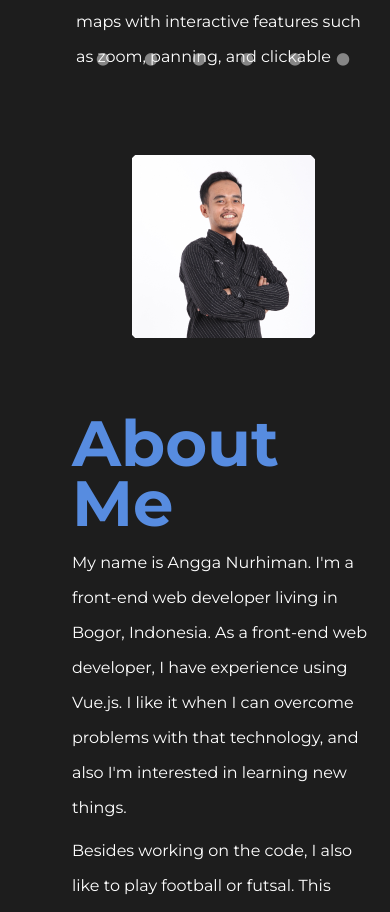
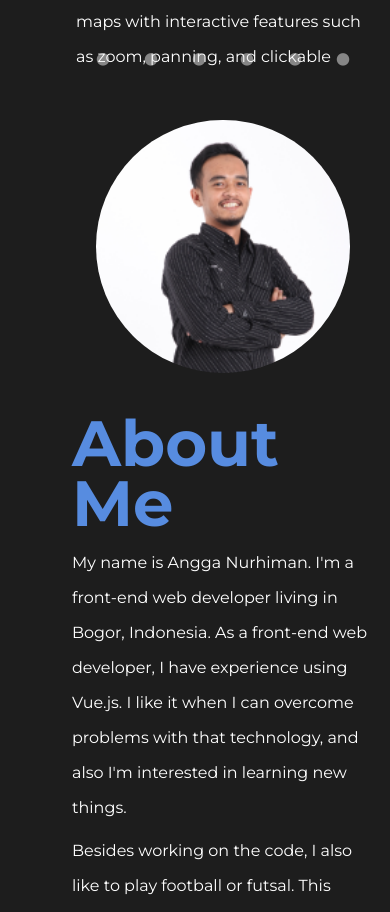
Before and after one commit to Nurhiman20/new-portfolio, a Nuxt app: page / in a window 390 px wide. Shown: the part 1440-2352 px from the top of the page. Built offline with nearby package versions, Linux system fonts and the light colour scheme.

Commit message:
feat(About me): Fix responsive

```diff
--- a/pages/index.vue
+++ b/pages/index.vue
@@ -113,7 +113,7 @@
             <div class="d-flex pa-4">
               <div class="mx-auto mb-6">
                 <v-avatar size="30vh">
-                  <img src="@/assets/images/foto.png" alt="Angga Nurhiman" />
+                  <v-img src="@/assets/images/foto.png" alt="Angga Nurhiman" />
                 </v-avatar>
               </div>
             </div>
```
